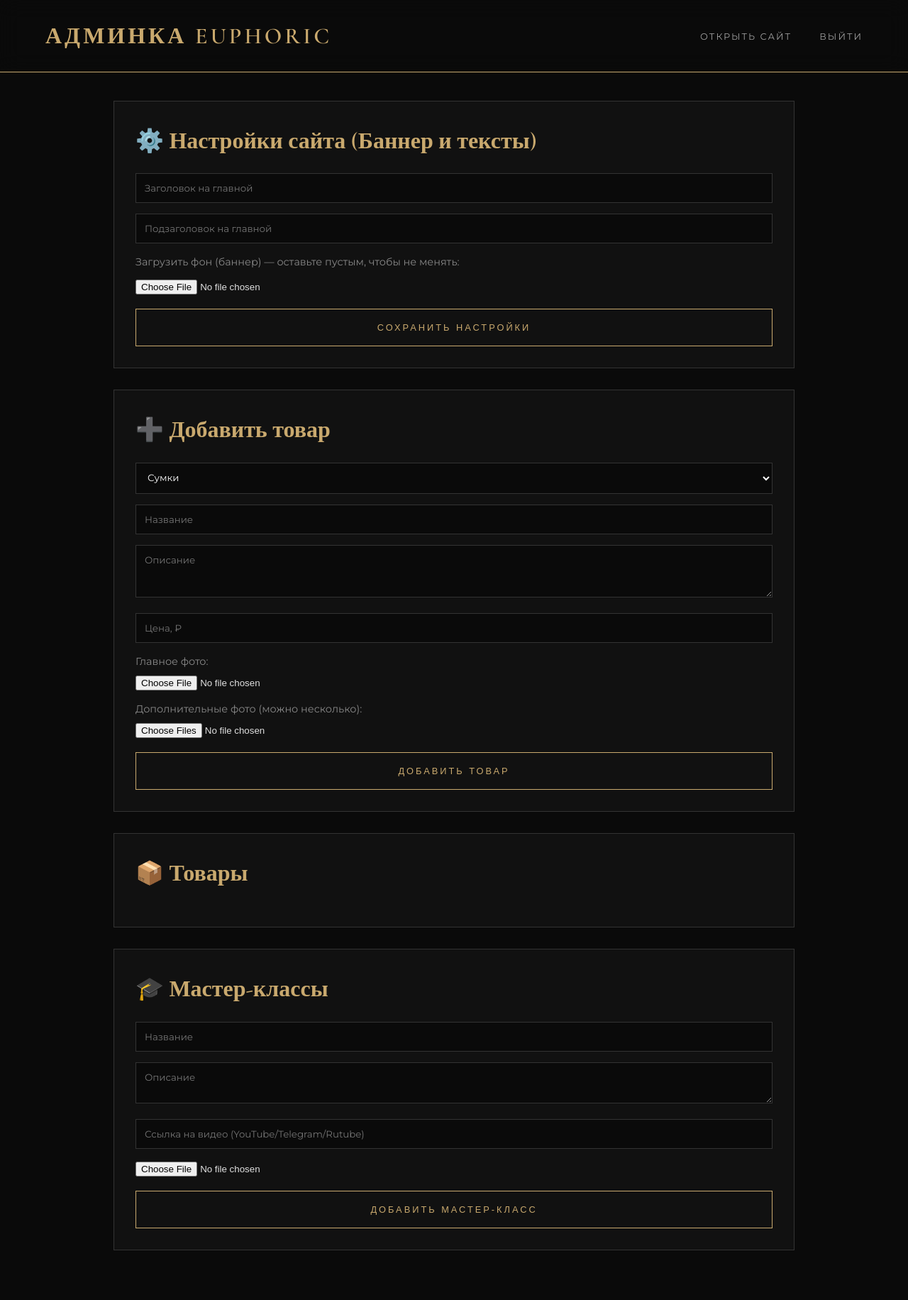
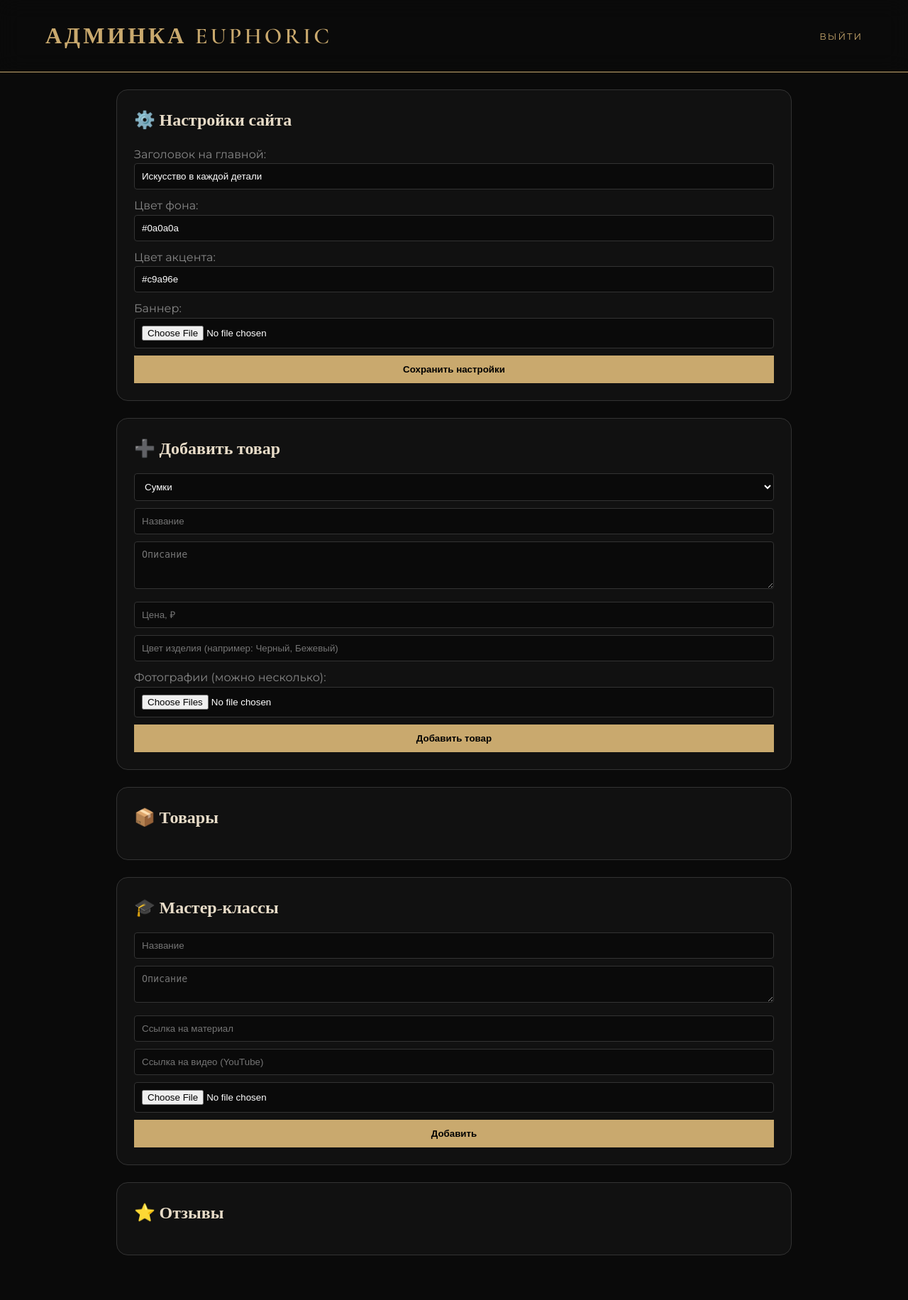
Before and after one commit to euphoric157/euphoric, a Flask app: page /admin in a window 1280 px wide. Shown: the whole page at 71% size. After the commit the page ends 1769 px from the top, so only its background shows below. Run offline with Flask 3, Linux system fonts and the light colour scheme; the visitor is signed in with stand-in values (Sample User, id 1); data comes from the database, SQL or seed files in the repository; data that the repository does not hold is empty.

Commit message:
Update admin.html

```diff
--- a/templates/admin.html
+++ b/templates/admin.html
@@ -6,94 +6,98 @@
 <title>Админка — EUPHORIC</title>
 <link rel="stylesheet" href="/static/style.css">
 <style>
-    .admin-container { max-width: 1000px; margin: 0 auto; padding: 40px 20px; }
-    .admin-block { background: #111; border: 1px solid #333; padding: 30px; margin-bottom: 30px; }
-    .admin-block h2 { color: #c9a96e; margin-bottom: 20px; font-family: 'Cormorant Garamond', serif; font-size: 2rem; }
-    .admin-input { width: 100%; padding: 12px; margin-bottom: 15px; background: #0a0a0a; border: 1px solid #333; color: #fff; font-family: 'Montserrat', sans-serif; }
-    .admin-row { border-bottom: 1px solid #333; padding: 15px 0; display: flex; justify-content: space-between; align-items: center; flex-wrap: wrap; gap: 10px; }
-    .btn-danger { background: #e74c3c; color: #fff; border: none; padding: 8px 15px; cursor: pointer; }
+    .admin-block { background:#111; border: 1px solid #333; border-radius:16px; padding:24px; margin-bottom: 24px; }
+    .admin-block h2 { color:#e8dcc8; font-family:'Cormorant Garamond', serif; margin-bottom:15px; }
+    .admin-form input, .admin-form select, .admin-form textarea { width: 100%; padding: 10px; margin-bottom: 10px; background: #0a0a0a; border: 1px solid #333; color: #fff; border-radius: 4px; }
+    .admin-form button { background: #c9a96e; color: #000; padding: 12px 24px; border: none; cursor: pointer; font-weight: bold; width: 100%; }
+    .admin-row { border-bottom: 1px solid #222; padding: 15px 0; display: flex; gap: 15px; flex-wrap: wrap; align-items: flex-start; }
+    .danger { background: #e74c3c !important; color: #fff !important; }
 </style>
 </head>
 <body>
-<header>
-    <h1>Админка EUPHORIC</h1>
-    <nav>
-        <a href="/" target="_blank">Открыть сайт</a>
-        <a href="/admin/logout">Выйти</a>
-    </nav>
-</header>
+<header><h1>Админка EUPHORIC</h1><nav><a href="/admin/logout" style="color:#c9a96e;">Выйти</a></nav></header>
+<div style="max-width:1000px; margin: 0 auto; padding: 24px;">
 
-<div class="admin-container">
+<section class="admin-block">
+  <h2>⚙️ Настройки сайта</h2>
+  <form action="/admin/settings" method="post" enctype="multipart/form-data" class="admin-form">
+    <label style="color:#888;">Заголовок на главной:</label><input name="site_title" value="{{ site_settings.site_title }}">
+    <label style="color:#888;">Цвет фона:</label><input name="bg_color" value="{{ site_settings.bg_color }}">
+    <label style="color:#888;">Цвет акцента:</label><input name="accent_color" value="{{ site_settings.accent_color }}">
+    <label style="color:#888;">Баннер:</label><input type="file" name="banner_image" accept="image/*">
+    <button type="submit">Сохранить настройки</button>
+  </form>
+</section>
 
-    <!-- НАСТРОЙКИ САЙТА -->
-    <div class="admin-block">
-        <h2>⚙️ Настройки сайта (Баннер и тексты)</h2>
-        <form action="/admin/settings/save" method="POST" enctype="multipart/form-data">
-            <input type="text" name="site_title" value="{{ title }}" placeholder="Заголовок на главной" class="admin-input">
-            <input type="text" name="site_desc" value="{{ desc }}" placeholder="Подзаголовок на главной" class="admin-input">
-            <p style="color:#888; font-size:0.9rem; margin-bottom:10px;">Загрузить фон (баннер) — оставьте пустым, чтобы не менять:</p>
-            <input type="file" name="site_bg" accept="image/*" style="margin-bottom:20px;">
-            <button class="buy" style="width:100%;">Сохранить настройки</button>
-        </form>
-    </div>
-
-    <!-- ДОБАВЛЕНИЕ ТОВАРА -->
-    <div class="admin-block">
+<section class="admin-block">
   <h2>➕ Добавить товар</h2>
-        <form action="/admin/product/add" method="POST" enctype="multipart/form-data">
-            <select name="category" required class="admin-input">
+  <form action="/admin/product/add" method="post" enctype="multipart/form-data" class="admin-form">
+    <select name="category" required>
       <option value="bags">Сумки</option>
       <option value="boxes">Шкатулки</option>
       <option value="tops">Топы</option>
+      <option value="accessories">Другие аксессуары (шалстуки, катхолдер и т.д.)</option>
       <option value="toys">Новогодние игрушки</option>
     </select>
-            <input type="text" name="title" placeholder="Название" required class="admin-input">
-            <textarea name="description" placeholder="Описание" class="admin-input" rows="3"></textarea>
-            <input type="number" name="price" placeholder="Цена, ₽" required class="admin-input">
-            <p style="color:#888; font-size:0.9rem; margin-bottom:5px;">Главное фото:</p>
-            <input type="file" name="image" accept="image/*" style="margin-bottom:15px;">
-            <p style="color:#888; font-size:0.9rem; margin-bottom:5px;">Дополнительные фото (можно несколько):</p>
-            <input type="file" name="extra_images" accept="image/*" multiple style="margin-bottom:20px;">
-            <button class="buy" style="width:100%;">Добавить товар</button>
+    <input name="title" placeholder="Название" required>
+    <textarea name="description" placeholder="Описание" rows="3"></textarea>
+    <input name="price" type="number" placeholder="Цена, ₽" required>
+    <input name="color" placeholder="Цвет изделия (например: Черный, Бежевый)">
+    <label style="color:#888;">Фотографии (можно несколько):</label>
+    <input name="images" type="file" accept="image/*" multiple>
+    <button type="submit">Добавить товар</button>
   </form>
-    </div>
+</section>
 
-    <!-- СПИСОК ТОВАРОВ -->
-    <div class="admin-block">
+<section class="admin-block">
   <h2>📦 Товары</h2>
   {% for p in products %}
   <div class="admin-row">
-            <div><b style="color:#c9a96e;">{{ p['title'] }}</b> ({{ p['price'] }} ₽)</div>
-            <div style="display:flex; gap:10px;">
-                <form action="/admin/product/{{ p['id'] }}/delete" method="POST">
-                    <button class="btn-danger">Удалить</button>
+    <div style="flex:1;">
+      <form action="/admin/product/{{ p['id'] }}/edit" method="post" class="admin-form">
+        <select name="category">
+          <option value="bags" {% if p['category']=='bags' %}selected{% endif %}>Сумки</option>
+          <option value="boxes" {% if p['category']=='boxes' %}selected{% endif %}>Шкатулки</option>
+          <option value="tops" {% if p['category']=='tops' %}selected{% endif %}>Топы</option>
+          <option value="accessories" {% if p['category']=='accessories' %}selected{% endif %}>Другие аксессуары</option>
+          <option value="toys" {% if p['category']=='toys' %}selected{% endif %}>Новогодние игрушки</option>
+        </select>
+        <input name="title" value="{{ p['title'] }}">
+        <textarea name="description" rows="2">{{ p['description'] }}</textarea>
+        <input name="price" type="number" value="{{ p['price'] }}">
+        <input name="color" value="{{ p['color'] }}" placeholder="Цвет">
+        <button type="submit">Сохранить</button>
       </form>
     </div>
-        </div>
-        {% endfor %}
-    </div>
-
-    <!-- МАСТЕР-КЛАССЫ -->
-    <div class="admin-block">
-        <h2>🎓 Мастер-классы</h2>
-        <form action="/admin/workshop/add" method="POST" enctype="multipart/form-data">
-            <input type="text" name="title" placeholder="Название" required class="admin-input">
-            <textarea name="description" placeholder="Описание" class="admin-input"></textarea>
-            <input type="text" name="video_url" placeholder="Ссылка на видео (YouTube/Telegram/Rutube)" class="admin-input">
-            <input type="file" name="image" accept="image/*" style="margin-bottom:20px;">
-            <button class="buy" style="width:100%;">Добавить мастер-класс</button>
-        </form>
-
-        {% for w in workshops %}
-        <div class="admin-row">
-            <div><b style="color:#c9a96e;">{{ w['title'] }}</b></div>
-            <form action="/admin/workshop/{{ w['id'] }}/delete" method="POST">
-                <button class="btn-danger">Удалить</button>
+    <form action="/admin/product/{{ p['id'] }}/delete" method="post" onsubmit="return confirm('Удалить?')">
+      <button class="danger" style="padding: 10px; width: auto;">Удалить</button>
     </form>
   </div>
   {% endfor %}
+</section>
+
+<!-- Мастер-классы и Отзывы (блоки оставляем как были) -->
+<section class="admin-block">
+  <h2>🎓 Мастер-классы</h2>
+  <form action="/admin/workshop/add" method="post" enctype="multipart/form-data" class="admin-form">
+    <input name="title" placeholder="Название" required>
+    <textarea name="description" placeholder="Описание" rows="2"></textarea>
+    <input name="link" placeholder="Ссылка на материал">
+    <input name="video" placeholder="Ссылка на видео (YouTube)">
+    <input name="image" type="file" accept="image/*">
+    <button type="submit">Добавить</button>
+  </form>
+</section>
+
+<section class="admin-block">
+  <h2>⭐ Отзывы</h2>
+  {% for r in reviews %}
+  <div class="admin-row" style="justify-content: space-between; align-items: center;">
+    <div><b style="color:#c9a96e;">{{ r['name'] }}</b> ({{ r['rating'] }} ★)<br><span style="color:#888;">{{ r['text'][:50] }}...</span></div>
+    <form action="/admin/review/{{ r['id'] }}/delete" method="post"><button class="danger" style="padding: 6px 14px; width:auto;">Удалить</button></form>
   </div>
-
+  {% endfor %}
+</section>
 </div>
 </body>
 </html>
```
Lines whose indentation alone changed are shown as unchanged.
